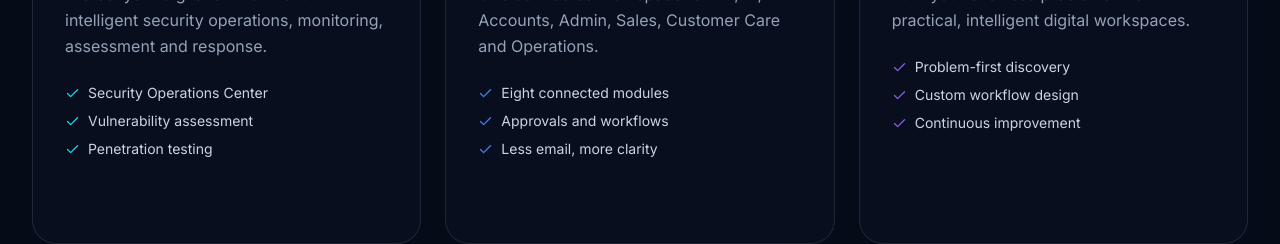
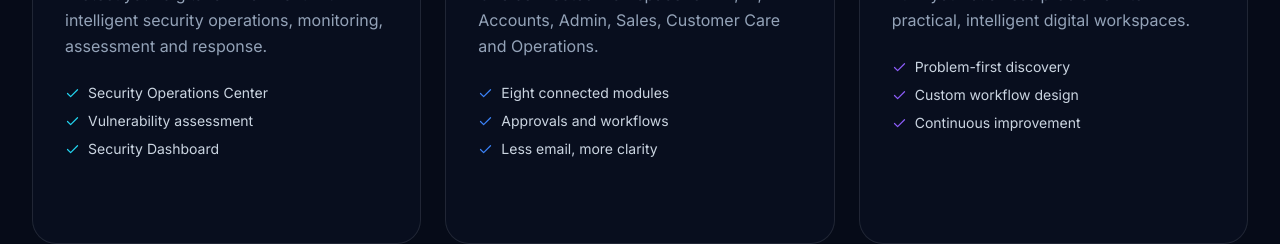
Before and after one commit to rakeshlavdiya1/TechEx, a React (Vite) app: page / in a window 1280 px wide. Shown: the part 1360-1604 px from the top of the page. Built offline with nearby package versions, Linux system fonts and the light colour scheme.

Commit message:
Update service points in products.ts

```diff
--- a/src/data/products.ts
+++ b/src/data/products.ts
@@ -25,7 +25,7 @@ export const PRODUCTS: Product[] = [
     tagline: 'See. Detect. Assess. Respond. Protect.',
     icon: ShieldCheck,
     accent: '#22d3ee',
-    points: ['Security Operations Center', 'Vulnerability assessment', 'Penetration testing'],
+    points: ['Security Operations Center', 'Vulnerability assessment', 'Security Dashboard'],
   },
   {
     id: 'business-one',
```
